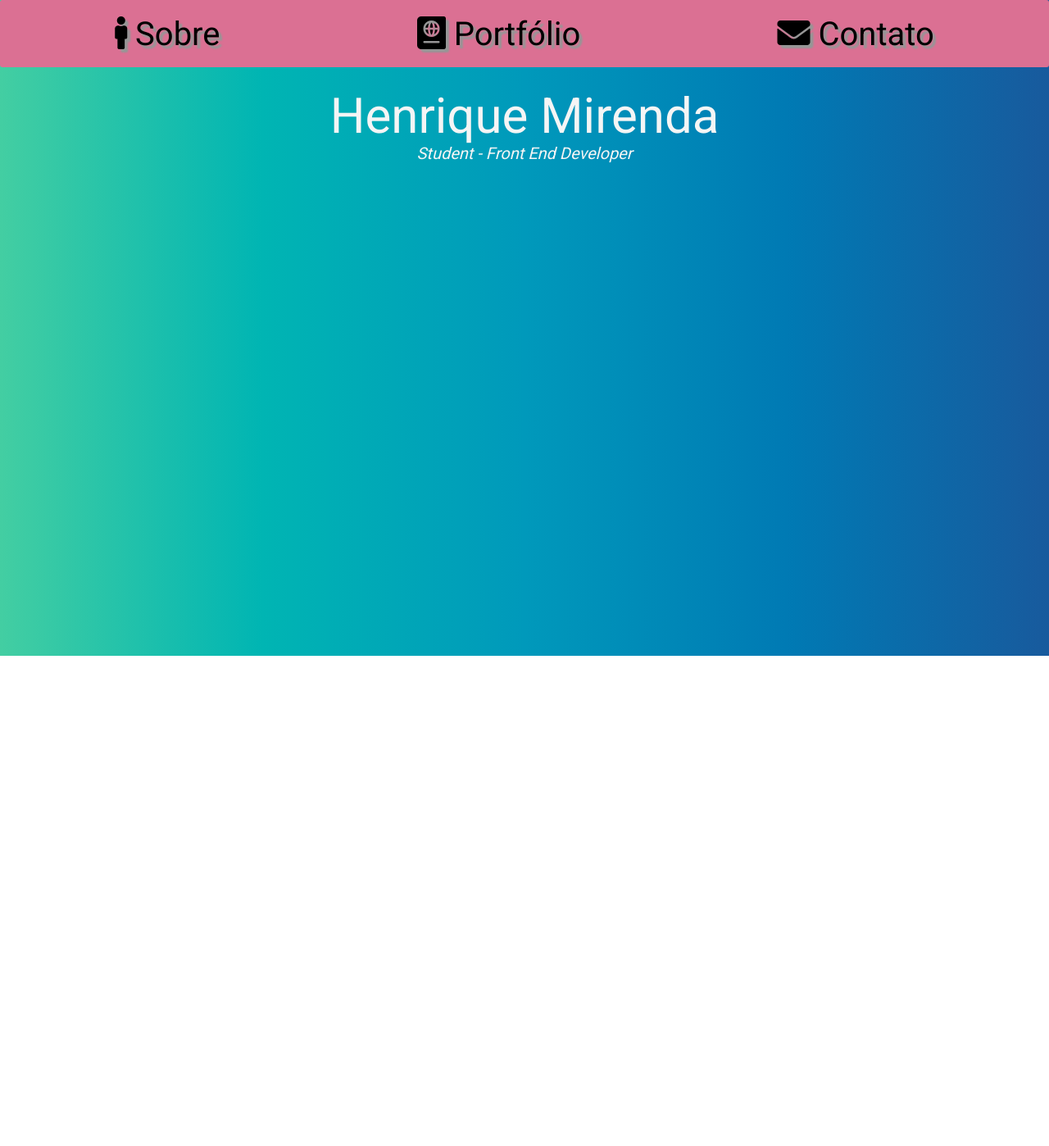
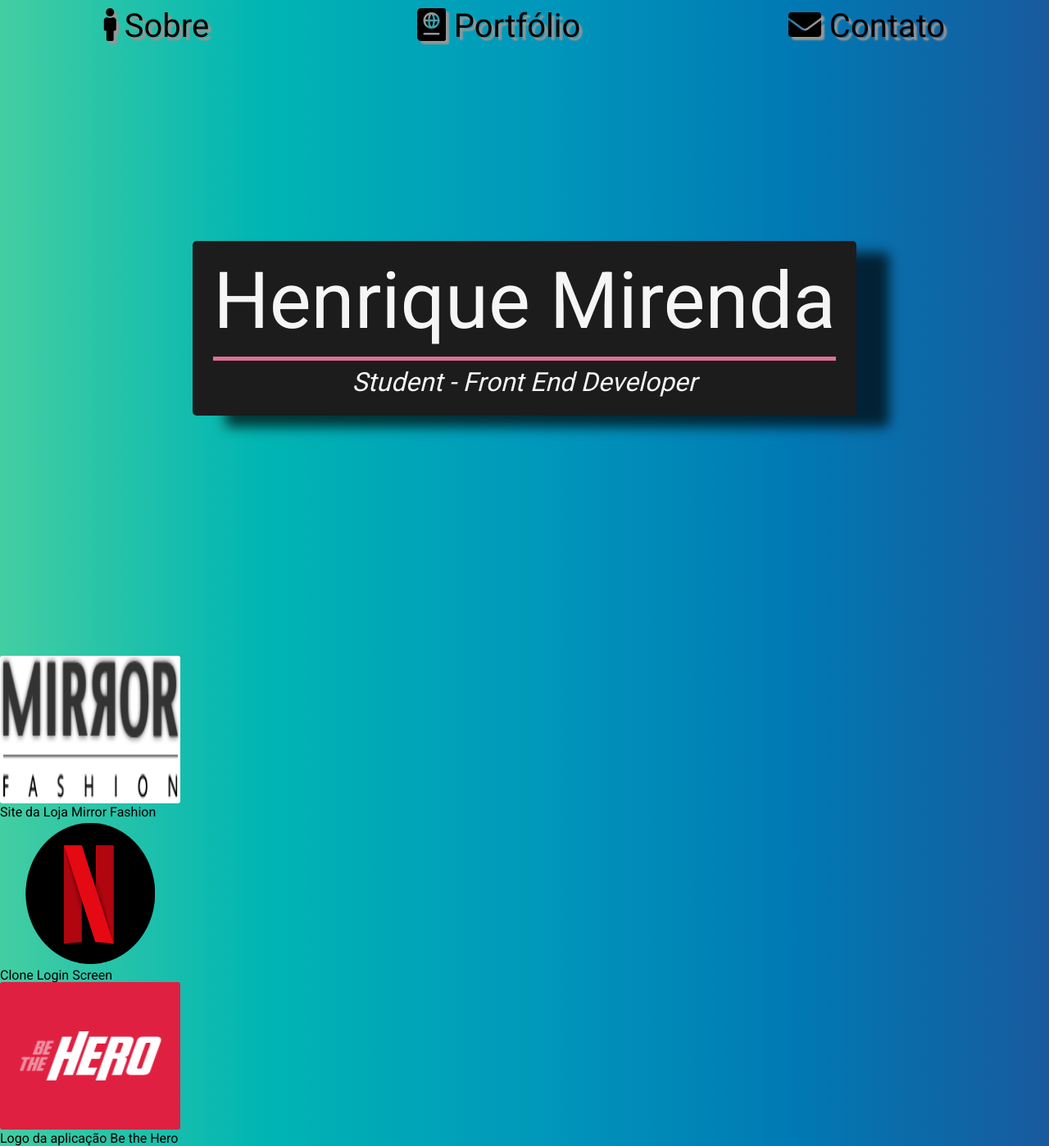
Before and after one commit to Henriim/ImersaoCss, a plain HTML site: page index.html in a window 1280 px wide. Shown: the whole page at 82% size. Before the commit the page ends 800 px from the top, so only its background shows below. Drawn offline with Linux system fonts and the light colour scheme.

Commit message:
imagens e atividades da segunda aula

```diff
--- a/css/styles.css
+++ b/css/styles.css
@@ -1,23 +1,39 @@
+
+@keyframes fadeInAnimation {
+  0% {
+      opacity: 0;
+      transform: rotateX(-10deg);
+  }
+  100% {
+      opacity: 1;
+      transform: rotateX(0);
+  }
+}
+
 body{
   background-image: linear-gradient(to right, #43cea2, #00b5b3, #0099bb, #007ab4, #185a9d);
   background-size: auto 100vh;
   font-family: 'Roboto', sans-serif;
   height: 100vh;
+
+  animation: fadeInAnimation ease 4s;
+  animation-iteration-count: 1;
 }
 
-.menu ul{
+header{
   display: flex;
-  justify-content: space-around;
-  animation: dismiss 1s;
-  animation-fill-mode: forwards;
+  height: 100vh;
+  justify-content: center;
+  align-items: center;
 }
 
-.menu ul:hover{
-  animation-name: myanimation;
-  animation-duration: 1.5s;
+.menu{
+  position: fixed;
+  width: 100vw;
+  top: 0;
 }
 
-@keyframes myanimation{
+@keyframes myAnimation{
   from {
     display: flex;
     justify-content: space-around;
@@ -27,6 +43,10 @@ body{
     border-radius: 3px;
     padding: 20px;
 
+    -webkit-box-shadow: 0px 13px 5px 0px rgba(0,0,0,0.75);
+    -moz-box-shadow: 0px 13px 5px 0px rgba(0,0,0,0.75);
+    box-shadow: 0px 13px 5px 0px rgba(0,0,0,0.75);
+
   }
 }
 
@@ -35,6 +55,10 @@ body{
     background-color: palevioletred;
     border-radius: 3px;
     padding: 20px;
+
+    -webkit-box-shadow: 0px 13px 5px 0px rgba(0,0,0,0.75);
+    -moz-box-shadow: 0px 13px 5px 0px rgba(0,0,0,0.75);
+    box-shadow: 0px 13px 5px 0px rgba(0,0,0,0.75);
     transition: 1s;
   }
   to {
@@ -43,7 +67,17 @@ body{
   }
 }
 
+.menu ul{
+  display: flex;
+  justify-content: space-around;
+  animation: dismiss 0.5s;
+  animation-fill-mode: forwards;
+}
 
+.menu ul:hover{
+  animation-name: myAnimation;
+  animation-duration: 1.5s;
+}
 
 .menu a{
   color: black;
@@ -51,25 +85,62 @@ body{
   font-size: 40px;
   transition: 1s;
   text-decoration: none;
+  padding: 10px 20px;
+  display: block;
 }
 
 .menu a:hover{
   color: whitesmoke;
 }
 
-.site-title, .site-subtitle{
+@keyframes LoadboxShadow{
+  100%{
+    -webkit-box-shadow: 40px 14px 15px 0px rgba(0,0,0,0.7);
+    -moz-box-shadow: 40px 14px 15px 0px rgba(0,0,0,0.7);
+    box-shadow: 40px 14px 15px 0px rgba(0,0,0,0.7);
+  }
+}
+
+.apresentation{
+  color: whitesmoke;
   text-align: center;
-  color: whitesmoke;
+  padding: 25px;
+
+  background-color: rgb(29, 28, 28);
+  border-radius: 5px;
+
+  animation: LoadboxShadow 1.75s;
+  animation-delay: 1.75s;
+  animation-fill-mode: forwards;
 }
 
 .site-title{
-  font-size: 60px;
-  color: whitesmoke;
-  margin-top: 30px;
+  font-size: 6em;
+  border-bottom: 5px solid palevioletred;
+  padding-bottom: 20px;
 }
 
 .site-subtitle{
   font-style: italic;
-  margin-top: 5px;
-  font-size: 20px;
+  padding-top: 10px;
+  font-size: 2em;
 }
+
+.img-portfolio{
+  width: 220px;
+  height: 180px;
+  border-radius: 3px;
+}
+
+
+/*Responsividade*/
+@media (max-width: 400px){
+  body{
+    font-size: 8px;
+  }
+
+  .menu a{
+    font-size: 15px;
+  }
+
+}
--- a/index.html
+++ b/index.html
@@ -3,10 +3,10 @@
 <head>
   <meta charset="UTF-8">
   <meta name="viewport" content="width=device-width, initial-scale=1.0">
+  <link rel="shortcut icon" href="./images/favicon.png" type="image/x-icon">
   <link rel="stylesheet" href="./css/reset.css">
   <link rel="stylesheet" href="./css/styles.css">
   <link rel="stylesheet" href="https://use.fontawesome.com/releases/v5.8.1/css/all.css" integrity="sha384-50oBUHEmvpQ+1lW4y57PTFmhCaXp0ML5d60M1M7uH2+nqUivzIebhndOJK28anvf" crossorigin="anonymous">
-
   <link href="https://fonts.googleapis.com/css?family=Roboto&display=swap" rel="stylesheet">
   <title>Henrique Mirenda</title>
 </head>
@@ -19,9 +19,31 @@
         <li><a href="#"><i class="fas fa-envelope"></i> Contato</a></li>
       </ul>
     </nav>
-    <h1 class="site-title">Henrique Mirenda</h1>
-    <h2 class="site-subtitle">Student - Front End Developer</h2>
+
+    <div class="apresentation">
+      <h1 class="site-title">Henrique Mirenda</h1>
+      <h2 class="site-subtitle">Student - Front End Developer</h2>
+    </div>
   </header>
+
+  <main>
+    <section>
+      <figure>
+        <img class="img-portfolio" src="./images/logo.png" alt="Logo Mirror Fashion">
+        <figcaption>Site da Loja Mirror Fashion</figcaption>
+      </figure>
+
+      <figure>
+        <img class="img-portfolio" src="./images/netflix-logo-png-2616.png" alt="Logo Netflix">
+        <figcaption>Clone Login Screen</figcaption>
+      </figure>
+
+      <figure>
+        <img class="img-portfolio" src="./images/icon.png" alt="Logo Be the Hero">
+        <figcaption>Logo da aplicação Be the Hero</figcaption>
+      </figure>
+    </section>
+  </main>
   <footer>
 
   </footer>
```
Also changed, not shown: images/favicon.png (added), images/icon.png (added), images/logo.png (added), images/netflix-logo-png-2616.png (added).
